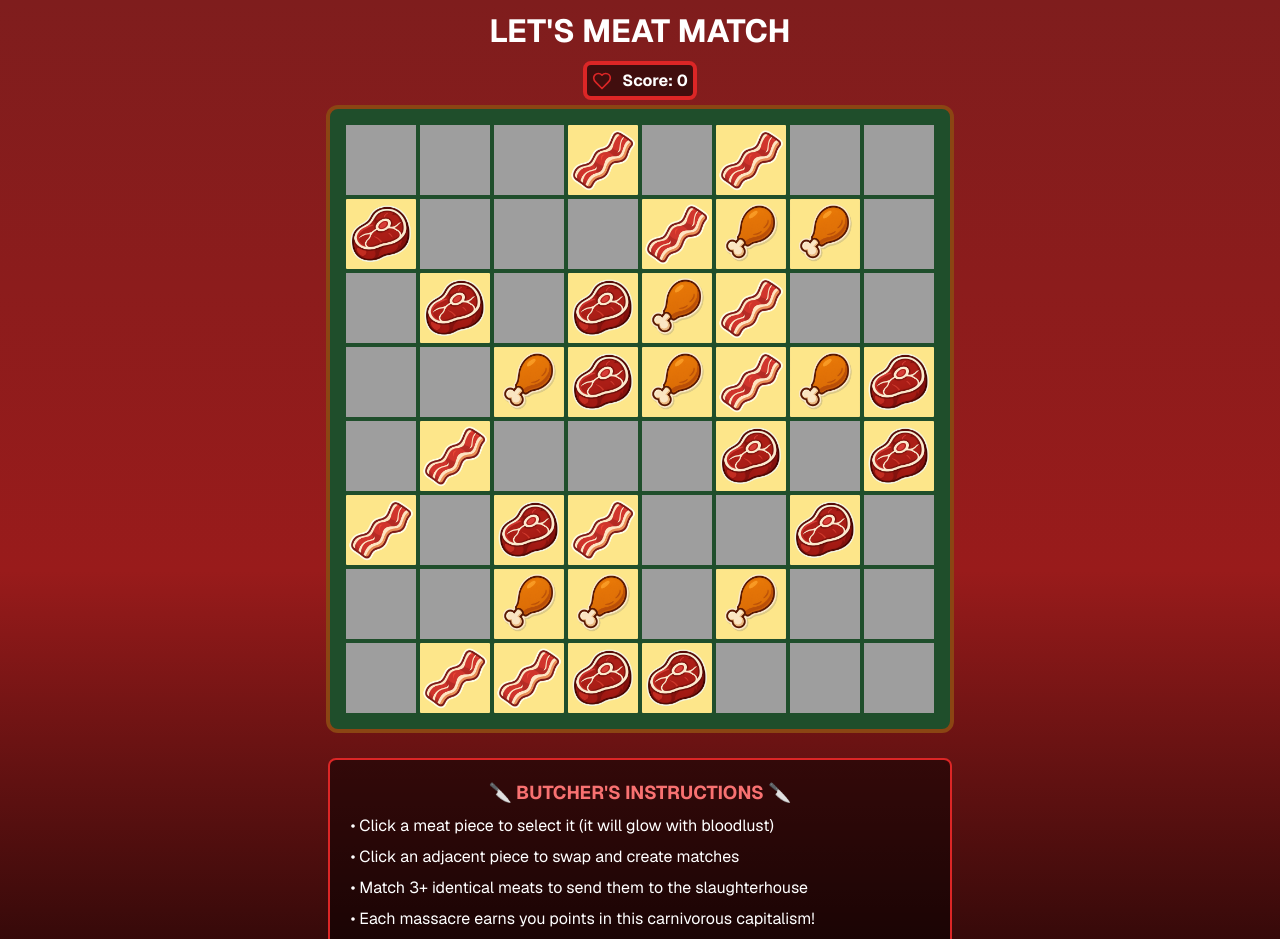
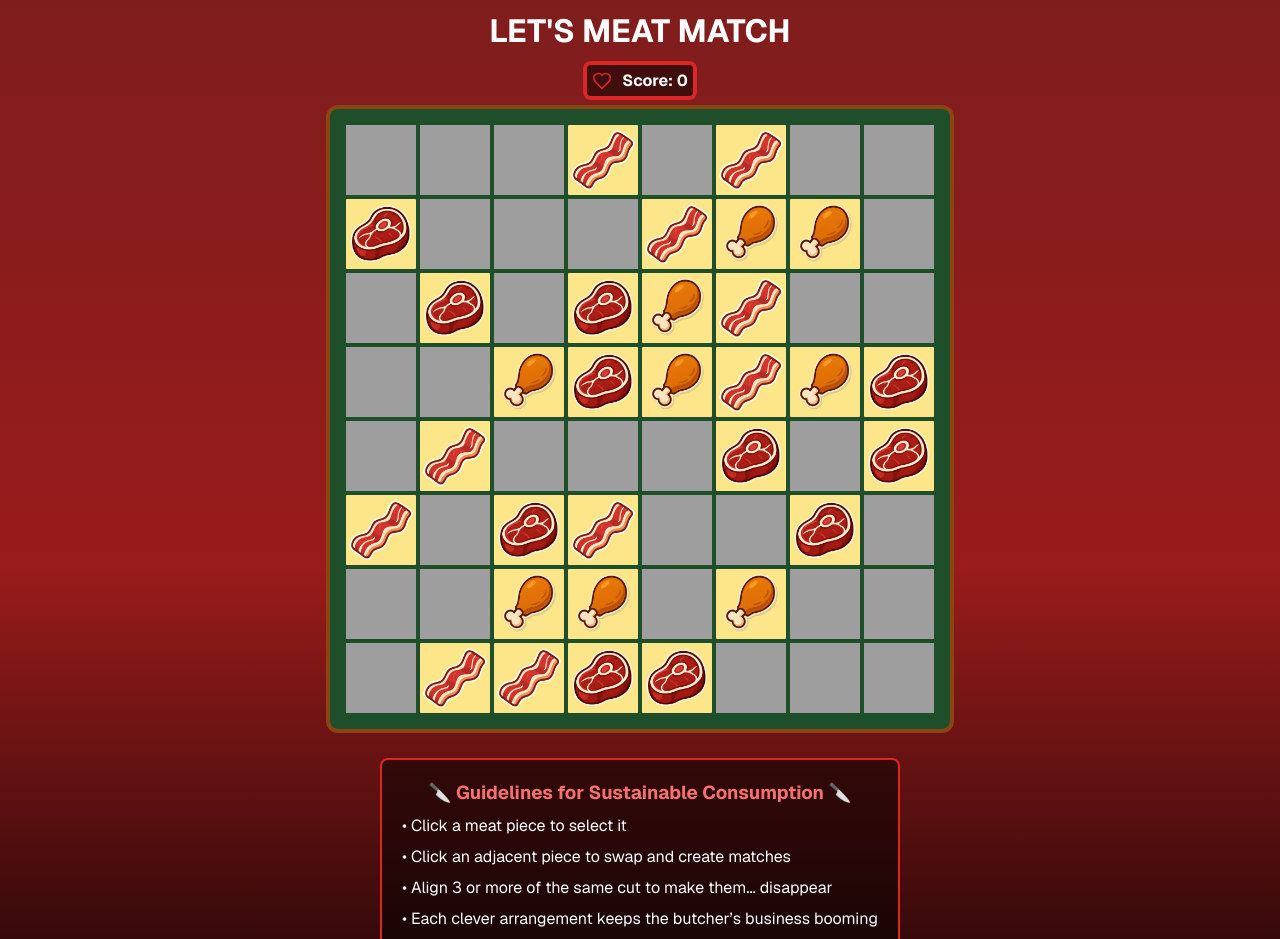
Before and after one commit to confidential-nt/meat-match, a Next.js app: page / in a window 1280 px wide. Shown: the top 939 px of the page. Built offline with nearby package versions, Linux system fonts and the light colour scheme.

Commit message:
style: 정육 지침 문구를 보다 은유적이고 완곡한 표현으로 교체함

```diff
--- a/src/app/page.tsx
+++ b/src/app/page.tsx
@@ -8,19 +8,13 @@ export default function Home() {
       <Header />
       <MeatMatchWrapper />
       <section className={styles.instructions}>
-        <h3>🔪 BUTCHER&apos;S INSTRUCTIONS 🔪</h3>
+        <h3>🔪 Guidelines for Sustainable Consumption 🔪</h3>
         <div>
-          <p>• Click a meat piece to select it (it will glow with bloodlust)</p>
+          <p>• Click a meat piece to select it</p>
           <p>• Click an adjacent piece to swap and create matches</p>
-          <p>• Match 3+ identical meats to send them to the slaughterhouse</p>
-          <p>
-            • Each massacre earns you points in this carnivorous capitalism!
-          </p>
-          <p>
-            {
-              '"Remember: No animal was harmed in the making of this game... yet. 😈"'
-            }
-          </p>
+          <p>• Align 3 or more of the same cut to make them... disappear</p>
+          <p>• Each clever arrangement keeps the butcher’s business booming</p>
+          <p>{'All cuts are virtual. The ethics, however, are up to you.'}</p>
         </div>
       </section>
     </div>
```
